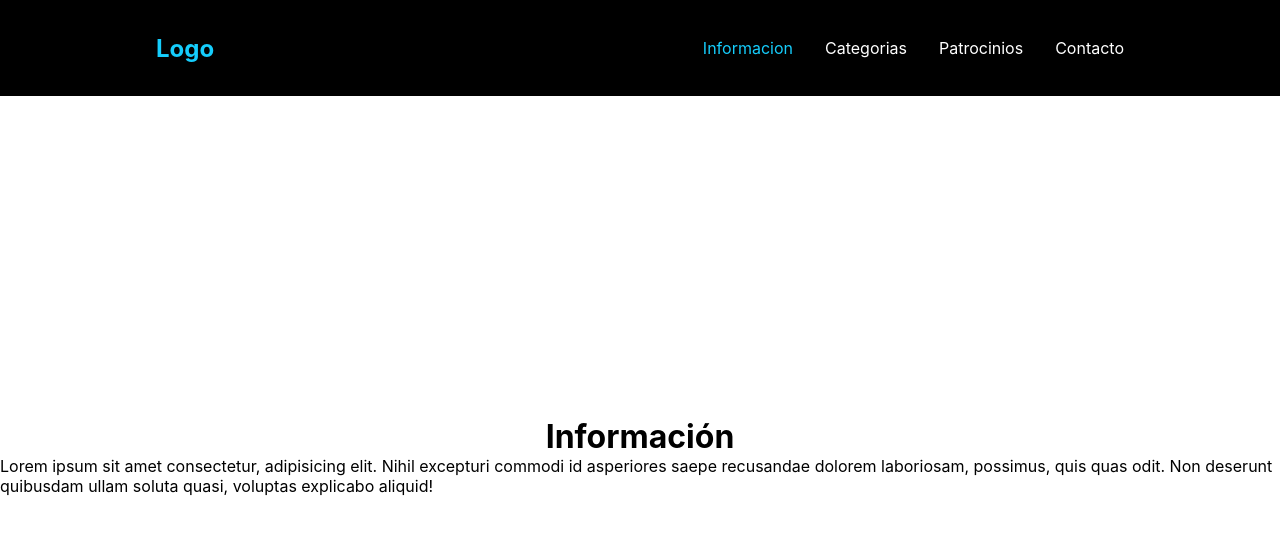
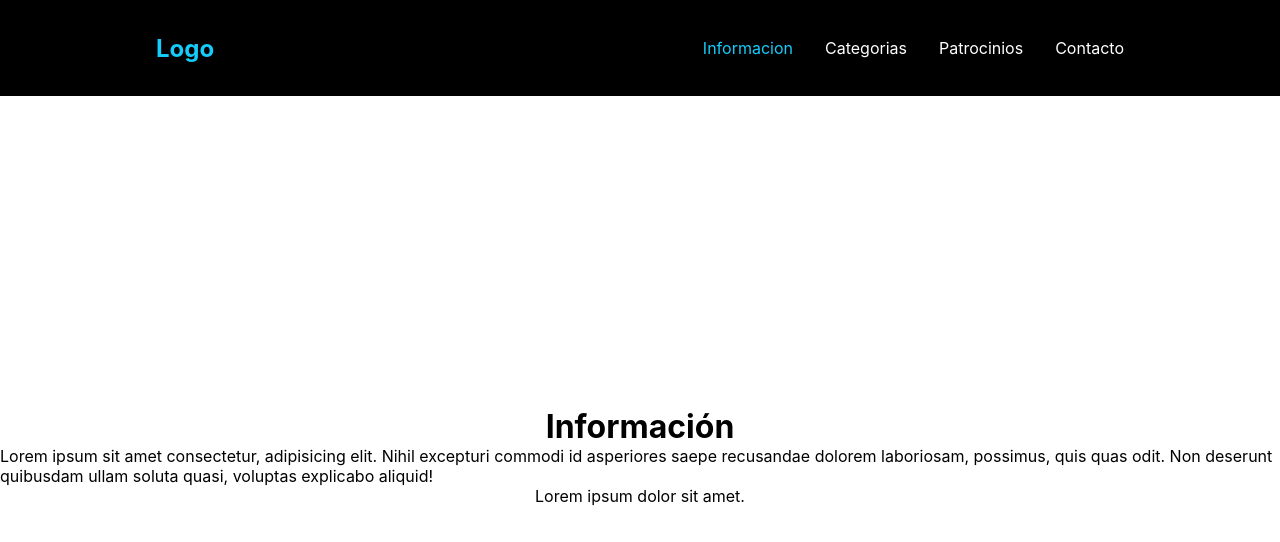
Before and after one commit to william-monroy/Game-Jam, a React (Create React App) app: page /info in a window 1280 px wide. Shown: the top 542 px of the page. Built offline with nearby package versions, Linux system fonts and the light colour scheme.

Commit message:
lorem en el parrafo

```diff
--- a/src/Pages/info.jsx
+++ b/src/Pages/info.jsx
@@ -18,7 +18,7 @@ function Informacion() {
         >
             <h1>Información</h1>
             <p>Lorem ipsum  sit amet consectetur, adipisicing elit. Nihil excepturi commodi id asperiores saepe recusandae dolorem laboriosam, possimus, quis quas odit. Non deserunt quibusdam ullam soluta quasi, voluptas explicabo aliquid!</p>
-            <p className="parrafo"></p>
+            <p className="parrafo">Lorem ipsum dolor sit amet.</p>
 
         </div>
         </>
```
